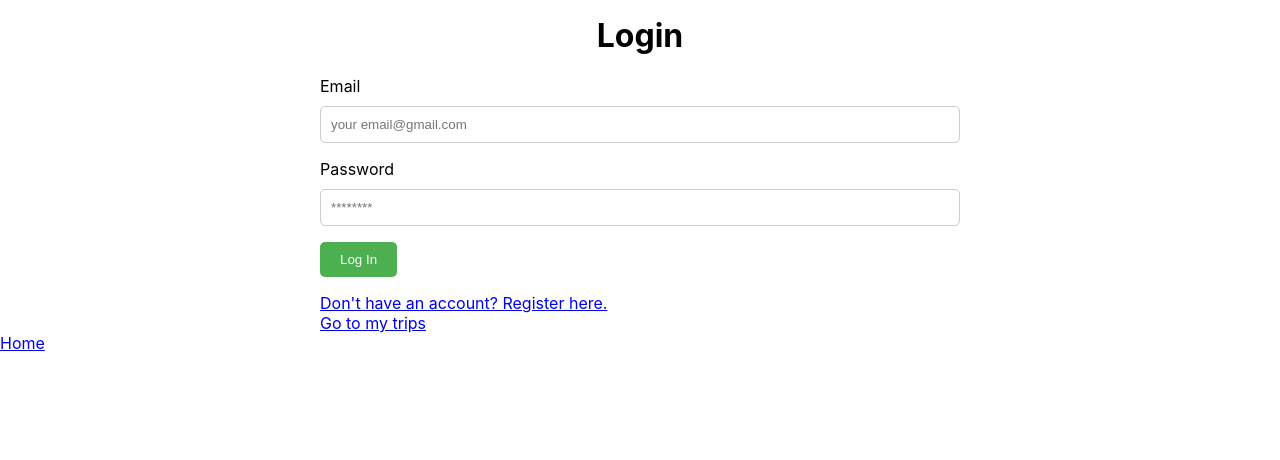
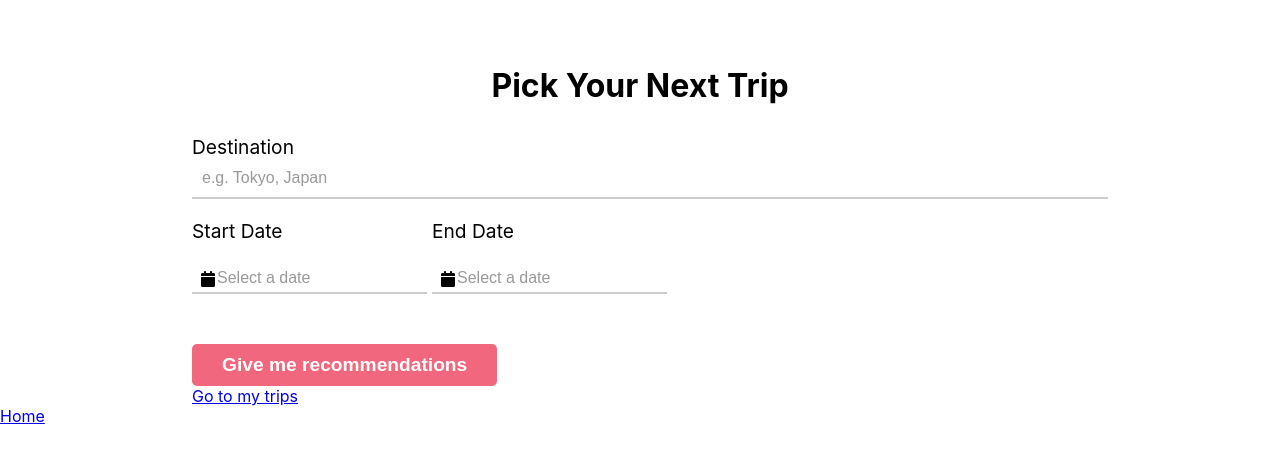
Before and after one commit to SidP18/Travel-Itinerary-App, a React (Create React App) app in the folder frontend/: page / in a window 1280 px wide. Shown: the top 460 px of the page. Built offline with nearby package versions, Linux system fonts and the light colour scheme.

Commit message:
\Changed page structure so first page skips login and added a trip creation page

```diff
--- a/frontend/package.json
+++ b/frontend/package.json
@@ -8,6 +8,7 @@
     "@testing-library/user-event": "^13.5.0",
     "axios": "^1.3.4",
     "react": "^18.2.0",
+    "react-datepicker": "^4.10.0",
     "react-dom": "^18.2.0",
     "react-icons": "^4.8.0",
     "react-router-dom": "^6.8.2",
--- a/frontend/src/App.js
+++ b/frontend/src/App.js
@@ -6,13 +6,14 @@ import {ItineraryEdit} from './components/ItineraryEdit/ItineraryEdit';
 import {Login} from './components/Login';
 import {Register} from './components/Register';
 import {TodoListForm} from './components/TodoListForm';
+import {HomePage} from './components/HomePage';
 
 
 function App() {
     return (
         <Router>
             <Routes>
-                <Route exact path='/' exact element={<Login/>} />
+                <Route exact path='/' exact element={<HomePage/>} />
                 <Route path='/list' element={<TodoListForm/>} />
                 <Route path='/edit' element={<ItineraryEdit/>} />
                 <Route path='/login' element={<Login/>} />
--- /dev/null
+++ b/frontend/src/components/HomePage.js
@@ -0,0 +1,77 @@
+import './homepage.css';
+import { FaBars } from 'react-icons/fa';
+import {Link} from 'react-router-dom';
+import React, { useState } from 'react';
+import DatePicker from 'react-datepicker';
+import 'react-datepicker/dist/react-datepicker.css';
+
+export const HomePage = (props) => {
+    const [city, setCity] = useState('');
+    const [startDate, setStartDate] = useState(null);
+    const [endDate, setEndDate] = useState(null);
+
+    const handleCityChange = (event) => {
+      setCity(event.target.value);
+    };
+
+    const handleStartDateChange = (date) => {
+      setStartDate(date);
+    };
+
+    const handleEndDateChange = (date) => {
+      setEndDate(date);
+    };
+
+    const handleSearch = () => {
+      // Handle search functionality here, using city, startDate, and endDate state values
+      console.log(city);
+      console.log(startDate);
+      console.log(endDate);
+    };
+
+    return (
+      <div className="search-container">
+        <h1 className="search-title">Pick Your Next Trip</h1>
+        <div className="search-inputs">
+          <div className="search-input destination">
+            <label htmlFor="city-input">Destination</label><br/>
+            <input
+              type="text"
+              id="city-input"
+              value={city}
+              onChange={handleCityChange}
+              placeholder="e.g. Tokyo, Japan"
+            />
+          </div>
+          <div className="date-picker-container">
+            <div className="search-input">
+              <label htmlFor="start-date-input">Start Date</label>
+              <DatePicker
+                showIcon
+                id="start-date-input"
+                selected={startDate}
+                onChange={handleStartDateChange}
+                dateFormat="M/d/yyyy"
+                placeholderText="Select a date"
+              />
+            </div>
+            <div className="search-input">
+              <label htmlFor="end-date-input">End Date</label>
+              <DatePicker
+                showIcon
+                id="end-date-input"
+                selected={endDate}
+                onChange={handleEndDateChange}
+                dateFormat="M/d/yyyy"
+                placeholderText="Select a date"
+              />
+            </div>
+          </div>
+
+          <br/>
+          <button className="search-button" onClick={handleSearch}>Give me recommendations</button>
+          <Link to="/edit" className="route-links"> Go to my trips </Link>
+        </div>
+      </div>
+    );
+}
--- /dev/null
+++ b/frontend/src/components/homepage.css
@@ -0,0 +1,84 @@
+.search-container {
+  display: flex;
+  flex-direction: column;
+  align-items: center;
+  margin-top: 50px;
+}
+
+.search-title {
+  font-size: 2rem;
+  margin-bottom: 30px;
+}
+
+.search-inputs {
+  width: 70%;
+  display: block;
+  flex-wrap: wrap;
+  justify-content: center;
+}
+
+.search-input {
+  display: flex;
+  flex-direction: column;
+  margin-right: 30px;
+  margin-bottom: 20px;
+}
+
+.destination {
+    display: block;
+    width: 100%;
+}
+
+.search-input label {
+  font-size: 1.2rem;
+  margin-bottom: 10px;
+}
+
+.destination input {
+    width: 100% !important;
+}
+
+.date-picker-container{
+    display: flex ;
+    justify-content: left;
+}
+
+.search-input input {
+  width: 200px;
+  font-size: 1rem;
+  padding: 10px;
+  border: none;
+  border-bottom: 2px solid #ccc;
+  transition: all 0.2s ease-in-out;
+}
+.search-input .react-datepicker-wrapper {
+  width: 200px;
+  font-size: 1rem;
+  padding: 10px 10px 10px 0;
+  border: none;
+
+  transition: all 0.2s ease-in-out;
+}
+
+.search-input input::placeholder,
+.search-input .react-datepicker-wrapper input {
+  color: #999;
+}
+
+.search-input input:focus,
+.search-input .react-datepicker-wrapper input:focus {
+  outline: none;
+  border-bottom: 2px solid #f1677d;
+}
+
+.search-button {
+  margin-top: 0px;
+  padding: 10px 30px;
+  border: none;
+  border-radius: 5px;
+  background-color: #f1677d;
+  color: #fff;
+  font-size: 1.2rem;
+  font-weight: bold;
+  cursor: pointer;
+}
```
